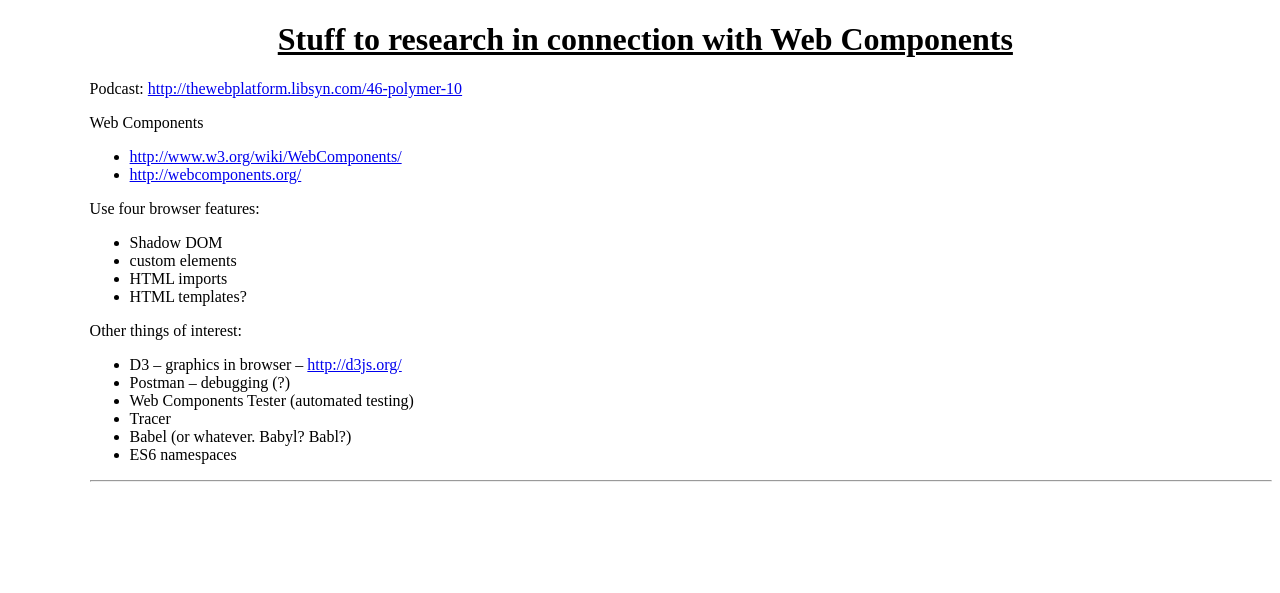
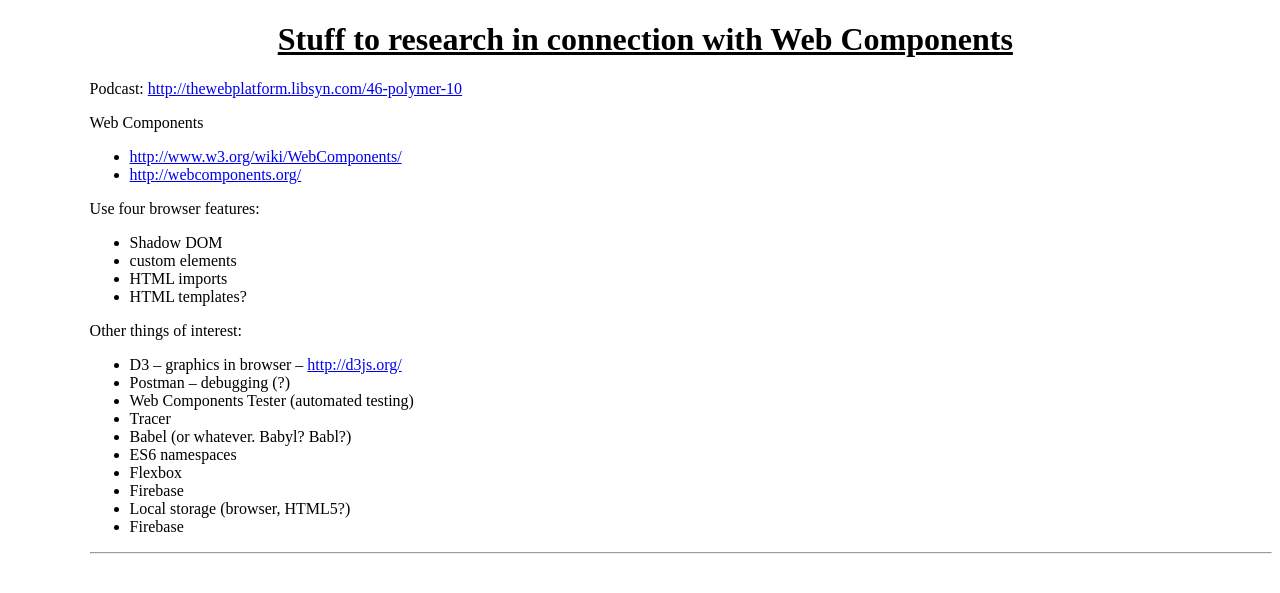
Before and after one commit to JohnL4/johnl4.github.io, a Jekyll site: the page built from _posts/2015-07-23-Web-Components-Research-I.markdown, in a window 1280 px wide. Shown: the top 593 px of the page. Built offline with Jekyll 4.4.1, drawn with Linux system fonts in a browser that asks for light colours; comment, search, counter and statistics services are not loaded.

Commit message:
More stuff on the "to research" post.

```diff
--- a/_posts/2015-07-23-Web-Components-Research-I.markdown
+++ b/_posts/2015-07-23-Web-Components-Research-I.markdown
@@ -27,3 +27,7 @@
 * Tracer
 * Babel (or whatever. Babyl? Babl?)
 * ES6 namespaces
+* Flexbox
+* Firebase
+* Local storage (browser, HTML5?)
+* Firebase
```
